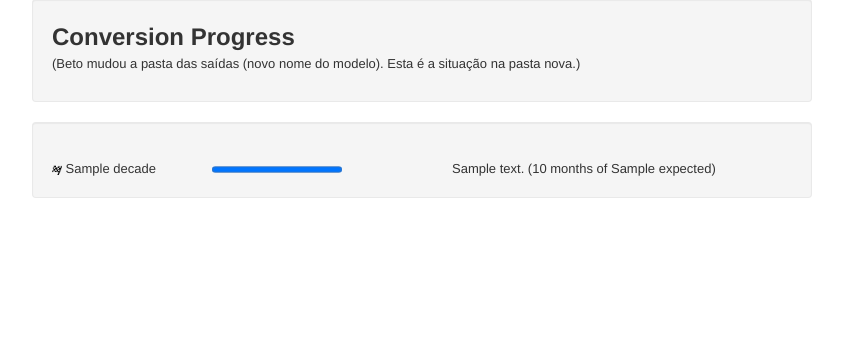
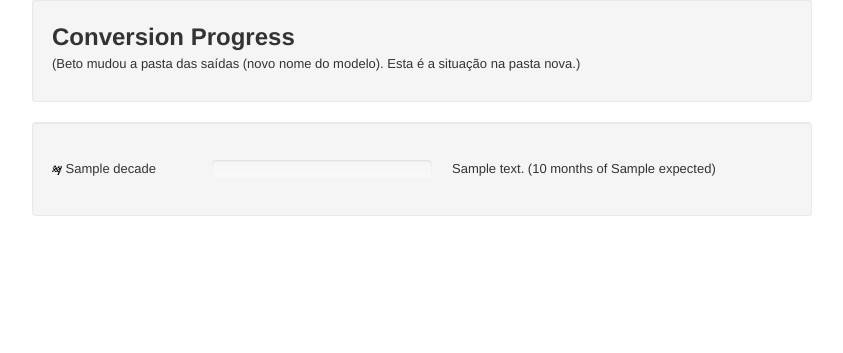
Before and after one commit to mbscg/cmipstatus, a Django app: template templates/cmipoutputs.html in a window 1280 px wide. Shown: the part 77-430 px from the top of the page, without its empty margins (138-981 px from the left). Run offline with Django 3.2, Linux system fonts and the light colour scheme; the template is opened without the code that fills it: most values are stand-ins (such as "Sample title", 1, 10 or a date in 2020); parts of the project's set-up code (start-up, migrations or seed data) failed here and were passed over; some libraries are stand-ins or nearby versions.

Commit message:
progress bar for outputs conversion

```diff
--- a/templates/cmipoutputs.html
+++ b/templates/cmipoutputs.html
@@ -27,7 +27,9 @@
                                 {{ entry.decade }}
                             </div>
                             <div class="span3">
-                                    <progress value={{ entry.progress }}></progress>
+                               <div class="progress progress-striped active" title="{{ entry.text_progress }}">
+                                  <div class="bar" style="width: {{ entry.text_progress }}"></div>
+                               </div>
                             </div>
                             <div class="span4">
                                 {% if entry.error %}
```
